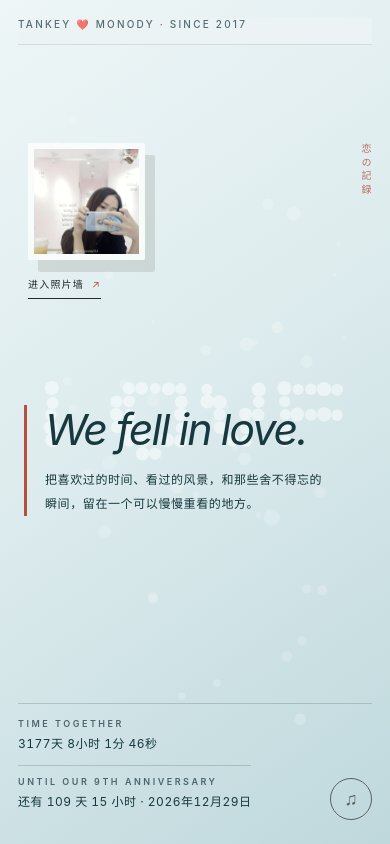
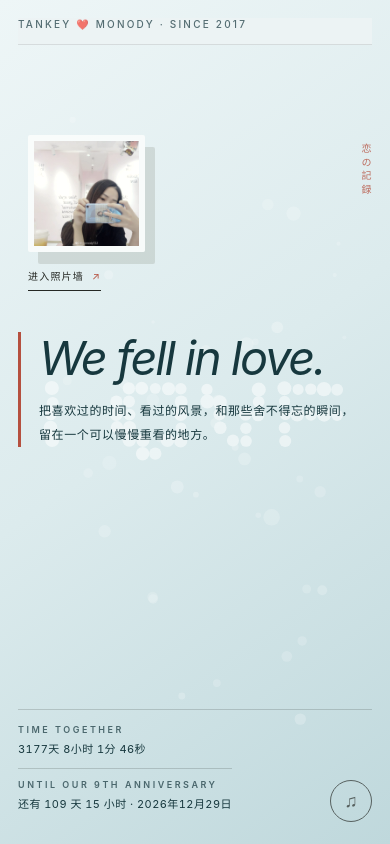
Before and after one commit to tankey33/love, a plain HTML site: page index.html in a window 390 px wide. Drawn offline with Linux system fonts and the light colour scheme.

Commit message:
Fix mobile viewport clipping and responsive layout

```diff
--- a/assets/css/japanese-theme.css
+++ b/assets/css/japanese-theme.css
@@ -150,3 +150,71 @@ body.page-photo .photo-card,body.page-photo .grid.compact .photo-card,body.page-
 body.page-photo .photo-frame{width:100%;height:100%!important}
 body.page-photo .footer{margin-top:0!important}
 @media(max-width:640px){body.page-photo .gallery{padding:3px 3px 0!important}body.page-photo .photo-row{gap:3px;margin-bottom:3px}body.page-photo .photo-card{border-radius:4px}}
+
+
+/* mobile viewport completeness fix */
+html,body.site-page{max-width:100%;overflow-x:hidden}
+body.site-page img,body.site-page video,body.site-page canvas{max-width:100%}
+
+@media(max-width:720px){
+  html{min-height:100%;min-height:100dvh}
+  body.page-home{
+    height:auto!important;
+    min-height:100vh;
+    min-height:100dvh;
+    overflow-x:hidden!important;
+    overflow-y:auto!important;
+  }
+  body.page-home .hero-shell{
+    position:relative!important;
+    inset:auto!important;
+    width:100%;
+    min-height:100vh;
+    min-height:100dvh;
+    height:auto;
+    padding:max(18px,env(safe-area-inset-top)) max(18px,env(safe-area-inset-right)) max(20px,env(safe-area-inset-bottom)) max(18px,env(safe-area-inset-left))!important;
+  }
+  body.page-home .topbar{flex:0 0 auto}
+  body.page-home .avatar-wrap{
+    left:max(28px,env(safe-area-inset-left))!important;
+    top:clamp(92px,16dvh,138px)!important;
+  }
+  body.page-home .centerpiece{
+    position:relative!important;
+    inset:auto!important;
+    width:100%!important;
+    margin:clamp(210px,34dvh,290px) 0 28px!important;
+    padding-right:24px;
+    transform:none!important;
+    flex:0 0 auto;
+  }
+  body.page-home .hero-title{
+    overflow-wrap:normal!important;
+    word-break:normal!important;
+    font-size:clamp(38px,12vw,54px)!important;
+  }
+  body.page-home .hero-desc{width:100%;max-width:28em!important}
+  body.page-home .bottom-bar{
+    position:relative!important;
+    inset:auto!important;
+    width:100%;
+    margin-top:auto;
+    padding-top:14px;
+    padding-bottom:max(2px,env(safe-area-inset-bottom));
+  }
+  body.page-home .love-time{min-width:0}
+  body.page-home .love-time .value,
+  body.page-home .anniversary .value{overflow-wrap:anywhere}
+  body.page-home .canvas{width:100vw!important;height:100vh!important;height:100dvh!important}
+}
+
+@media(max-width:390px){
+  body.page-home .centerpiece{padding-right:12px}
+  body.page-home .bottom-bar{grid-template-columns:minmax(0,1fr) auto!important}
+  body.page-home .love-time .value{font-size:11px!important}
+}
+
+@media(max-width:720px) and (max-height:600px){
+  body.page-home .avatar-wrap{top:86px!important}
+  body.page-home .centerpiece{margin-top:180px!important}
+}
```
